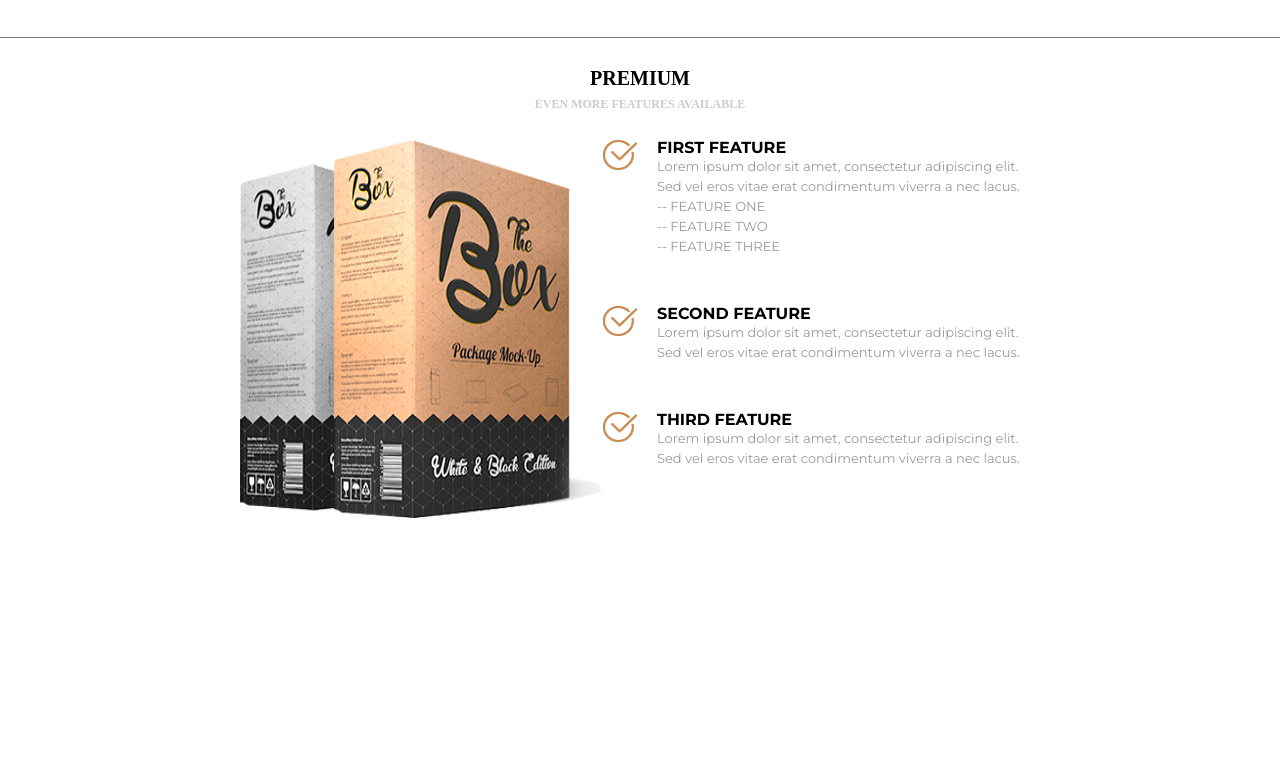
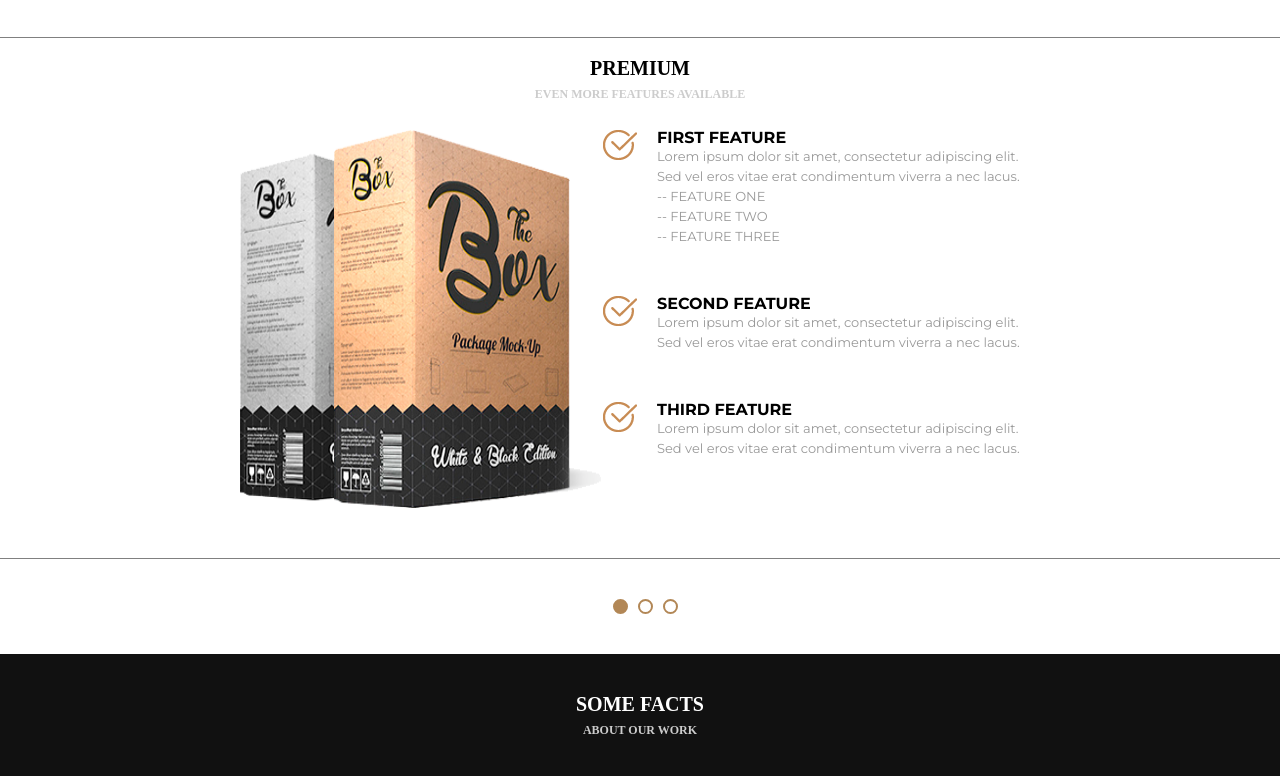
Before and after one commit to Alencar-Bianca/awax, a plain HTML site: page index.html in a window 1280 px wide. Shown: the part 4128-4904 px from the top of the page. Before the commit the page ends 4706 px from the top, so only its background shows below. Drawn offline with Linux system fonts and the light colour scheme; a web font is replaced by a local one.

Commit message:
feito a parte dos produtos

```diff
--- a/css/style.css
+++ b/css/style.css
@@ -424,7 +424,7 @@ ul li a:hover, ul li a.active{
 
 /* PRODUCT */
 .product {
-  padding: 30px 0;
+  padding: 20px 0;
 }
 .product .conteudo {
   display: flex;
@@ -451,6 +451,19 @@ ul li a:hover, ul li a.active{
   color: #999;
   line-height: 20px;
   font-size: 13px;
+}
+.product .slide {
+  margin-top: 40px;
+}
+
+/* MEDIA */
+.facts {
+  background-color: #111111;
+  padding: 40px 0;
+}
+
+.container-facts{
+  display: flex;
 }
 
 /* MEDIA */
--- a/index.html
+++ b/index.html
@@ -395,6 +395,22 @@
         </div>
       </div>
     </div>
+    <div class="lines slider-container2">
+      <div class="slide active"></div>
+      <div class="slide"></div>
+      <div class="slide"></div>
+    </div>
+  </section>
+
+  <section class="facts">
+    <div class="container">
+      <div class="title-container">
+        <h2 class="title _color-white">SOME FACTS</h2>
+        <p class="subtitle">ABOUT OUR WORK</p>
+      </div>
+      <div class="container-facts">
+      </div>
+    </div>
   </section>
 </body>
 </html>
```
